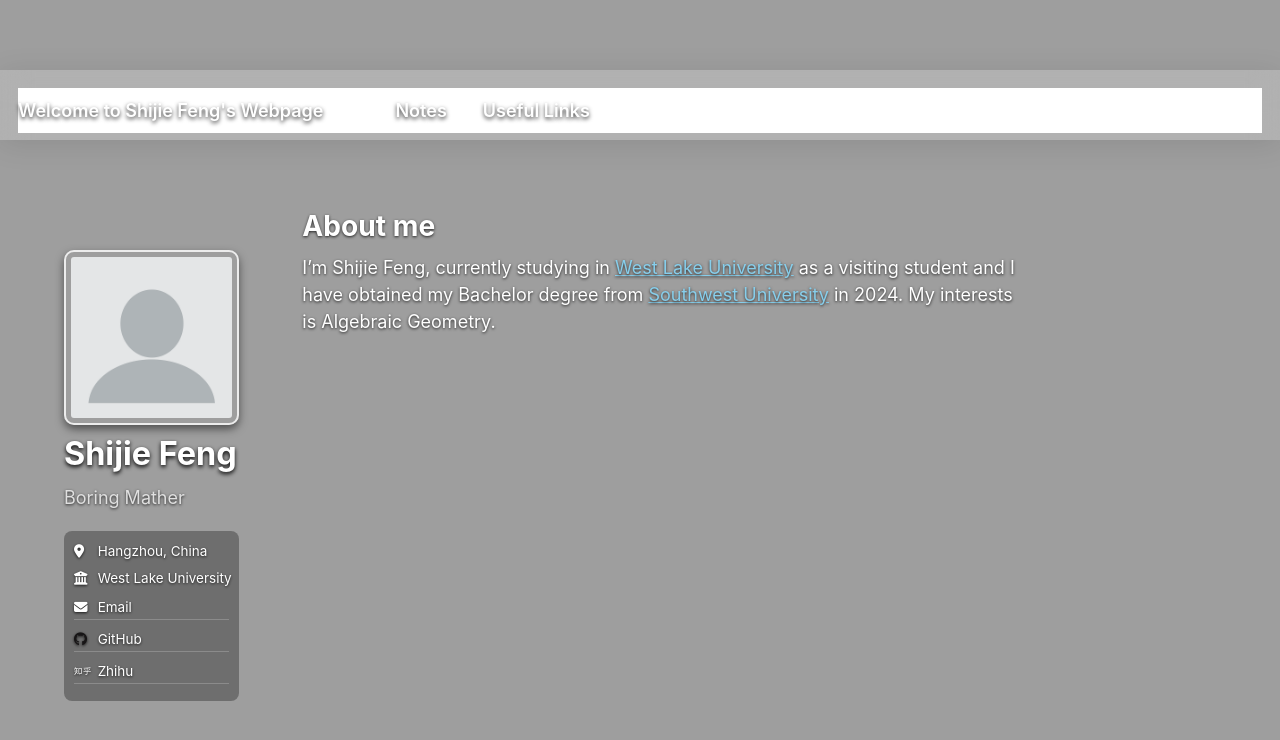
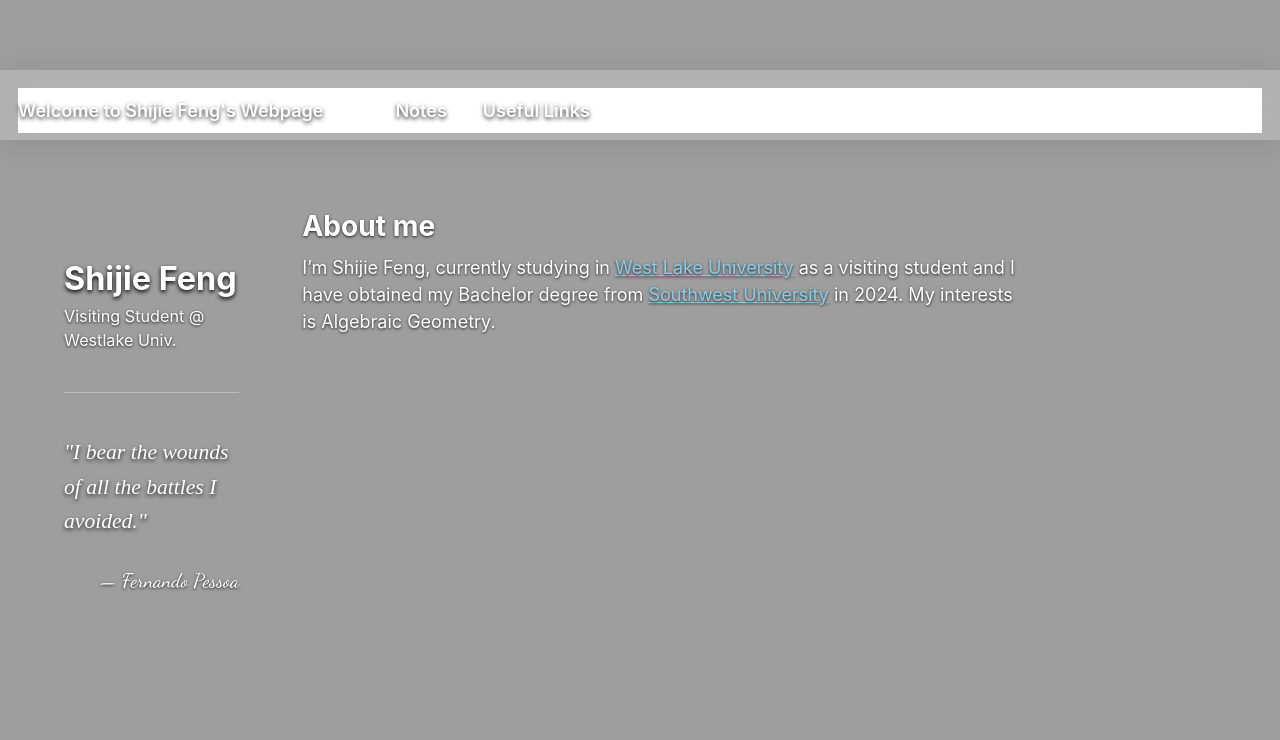
Before and after one commit to SHJFeng/SHJFeng.github.io, a Jekyll site: the page built from _pages/about.md, in a window 1280 px wide and 900 px high. Shown: the top 740 px of the window. Built offline with Jekyll 4.4.1, drawn with Linux system fonts in a browser that asks for light colours; some web fonts are replaced.

Commit message:
修改侧边栏

```diff
--- a/_includes/sidebar.html
+++ b/_includes/sidebar.html
@@ -1,25 +1,23 @@
-{% include base_path %}
+<div class="sidebar sticky">
+  <div class="sidebar__content">
 
-{% if page.author_profile or layout.author_profile or page.sidebar %}
-  <div class="sidebar sticky">
-  {% if page.author_profile or layout.author_profile %}{% include author-profile.html %}{% endif %}
-  {% if page.sidebar %}
-    {% for s in page.sidebar %}
-      {% if s.image %}
-        <img src=
-        {% if s.image contains "://" %}
-          "{{ s.image }}"
-        {% else %}
-          "{{ s.image | prepend: "/images/" | prepend: base_path }}"
-        {% endif %}
-        alt="{% if s.image_alt %}{{ s.image_alt }}{% endif %}">
-      {% endif %}
-      {% if s.title %}<h3>{{ s.title }}</h3>{% endif %}
-      {% if s.text %}{{ s.text | markdownify }}{% endif %}
-    {% endfor %}
-    {% if page.sidebar.nav %}
-      {% include nav_list nav=page.sidebar.nav %}
-    {% endif %}
-  {% endif %}
+    <div class="author__content" style="text-align: left;">
+      <h3 class="author__name" style="margin-bottom: 5px;">{{ site.author.name }}</h3>
+      <p style="color: rgba(255,255,255,0.8); font-size: 0.9em; margin-top: 0;">
+         Visiting Student @ Westlake Univ.
+      </p>
+    </div>
+
+    <link href="https://fonts.googleapis.com/css2?family=Dancing+Script:wght@500&family=Playfair+Display:ital@1&display=swap" rel="stylesheet">
+
+    <div style="margin-top: 40px; border-top: 1px solid rgba(255,255,255,0.3); padding-top: 20px;">
+      <p style="font-family: 'Playfair Display', serif; font-style: italic; font-size: 1.2em; line-height: 1.6; color: #fff; text-shadow: 0 2px 4px rgba(0,0,0,0.8);">
+        "I bear the wounds of all the battles I avoided."
+      </p>
+      <p style="font-family: 'Dancing Script', cursive; font-size: 1.1em; text-align: right; color: rgba(255,255,255,0.8); margin-top: 10px;">
+        — Fernando Pessoa
+      </p>
+    </div>
+
   </div>
-{% endif %}
+</div>
```
